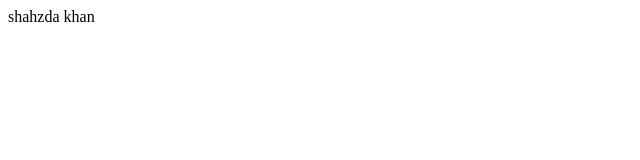
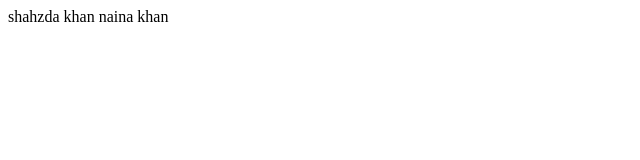
Before and after one commit to mdmasoom866/git-tag-practice, a plain HTML site: page index.html in a window 1280 px wide. Shown: the full height of the page, 0-640 px from the left. Drawn offline with Linux system fonts and the light colour scheme.

Commit message:
modified home page

```diff
--- a/index.html
+++ b/index.html
@@ -7,5 +7,6 @@
 </head>
 <body>
     shahzda khan
+    naina khan
 </body>
 </html>
```
